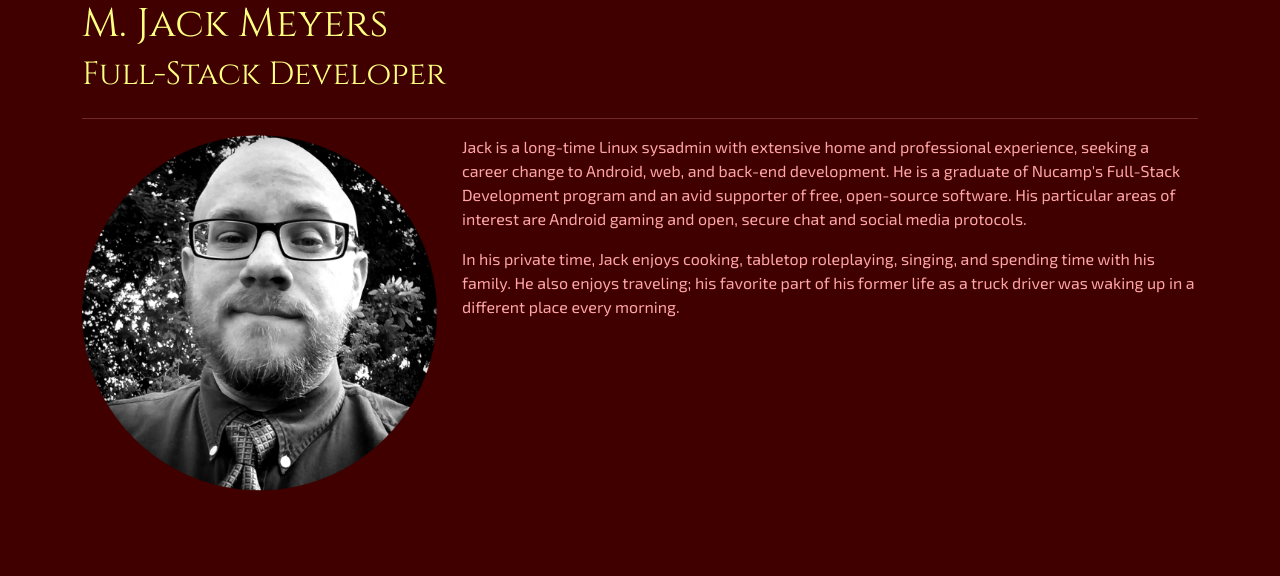
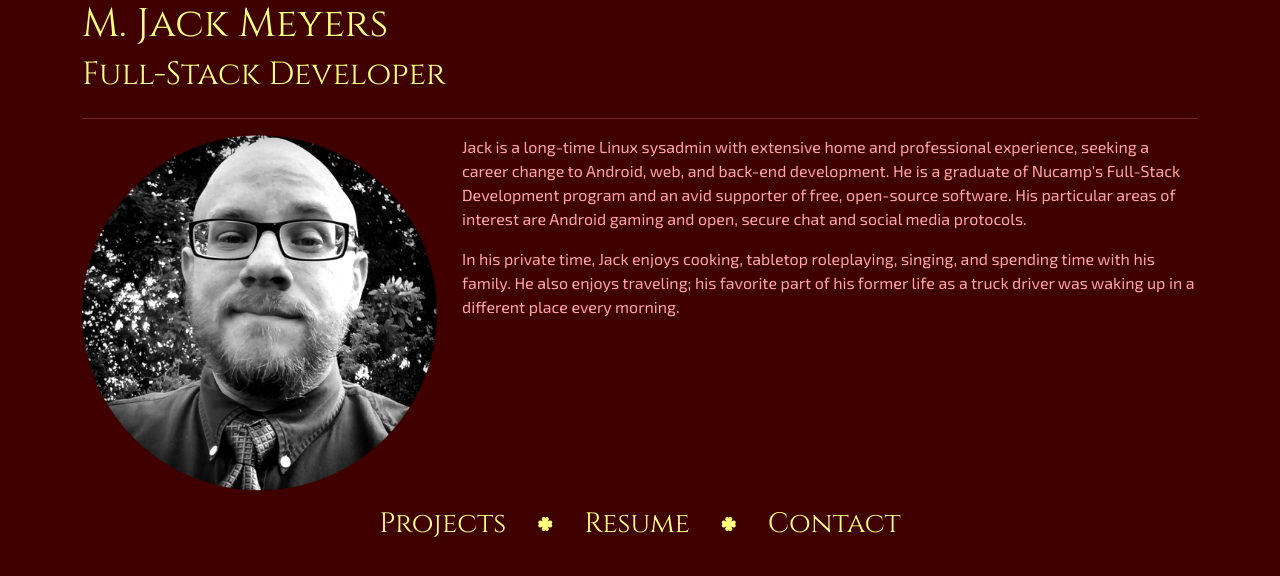
Before and after one commit to fossmanjack/portfolio, a website: page index.html in a window 1280 px wide. Drawn offline with nearby package versions, Linux system fonts and the light colour scheme.

Commit message:
Resume link

```diff
--- a/css/localstyles.scss
+++ b/css/localstyles.scss
@@ -15,3 +15,12 @@ h1, h2, h3 {
 	font-family: $header-font;
 	color: $color-header;
 }
+
+.navbar-vc {
+	vertical-align: center;
+}
+
+.navbar-separator {
+	vertical-align: center;
+	color: $color-header;
+}
--- a/index.html
+++ b/index.html
@@ -21,6 +21,7 @@
 
 	<link rel='stylesheet' href='https://fonts.googleapis.com/css?family=Cinzel|Exo+2' />
 	<script src="https://cdn.jsdelivr.net/npm/bootstrap@5.2.2/dist/js/bootstrap.bundle.min.js" integrity="sha384-OERcA2EqjJCMA+/3y+gxIOqMEjwtxJY7qPCqsdltbNJuaOe923+mo//f6V8Qbsw3" crossorigin="anonymous"></script>
+	<script src="https://kit.fontawesome.com/50affd80b8.js" crossorigin="anonymous"></script>
 
 	<title>jackmeyers.co :: home</title>
 </head>
@@ -56,6 +57,34 @@
 	</div>
 
 	<nav class='navbar navbar-expand'>
+		<!-- Projects * Resume * Contact -->
+		<div class='container'>
+			<div class='collapse navbar-collapse'>
+				<ul class='navbar-nav mx-auto'>
+					<li class='nav-item'>
+						<a class='nav-link' href='#'>
+							<h3 class='d-none d-sm-inline'>Projects</h3>
+						</a>
+					</li>
+					<li class='nav-item navbar-separator px-4 my-auto'>
+						<i class="fa-solid fa-clover"></i>
+					</li>
+					<li class='nav-item'>
+						<a class='nav-link' href='doc/jack-meyers-resume-2022-11.pdf' target='_blank'>
+							<h3 class='d-none d-sm-inline'>Resume</h3>
+						</a>
+					</li>
+					<li class='nav-item navbar-separator px-4 my-auto'>
+						<i class="fa-solid fa-clover"></i>
+					</li>
+					<li class='nav-item'>
+						<a class='nav-link' href='#'>
+							<h3 class='d-none d-sm-inline'>Contact</h3>
+						</a>
+					</li>
+				</ul>
+			</div>
+		</div>
 
 	</nav>
 </body>
```
Also changed, not shown: css/localstyles.css, 2 other files.
